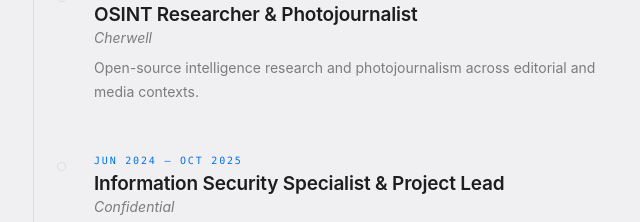
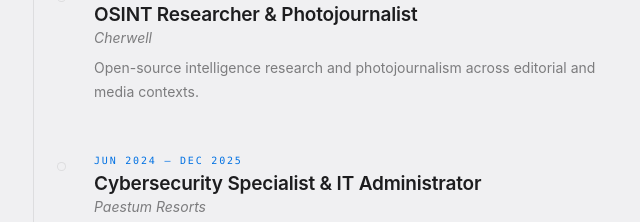
Before and after one commit to ELC1657/Websiteportfolio, a plain HTML site: page index.html in a window 1280 px wide. Shown: the part 5413-5635 px from the top of the page, without its empty margins (139-779 px from the left). Drawn offline with Linux system fonts and the light colour scheme.

Commit message:
Update Paestum Resorts role, title and dates

```diff
--- a/index.html
+++ b/index.html
@@ -762,9 +762,9 @@
         <div class="tl-info">Open-source intelligence research and photojournalism across editorial and media contexts.</div>
       </div>
       <div class="tlr r d2">
-        <div class="tl-yr">Jun 2024 – Oct 2025</div>
-        <div class="tl-role">Information Security Specialist &amp; Project Lead</div>
-        <div class="tl-org">Confidential</div>
+        <div class="tl-yr">Jun 2024 – Dec 2025</div>
+        <div class="tl-role">Cybersecurity Specialist &amp; IT Administrator</div>
+        <div class="tl-org">Paestum Resorts</div>
         <div class="tl-info">Designed and deployed RAID 5 NAS for sensitive business data. Conducted security assessments of IT infrastructure, managed network deployment, and led cross-functional teams of up to 50 staff.</div>
       </div>
       <div class="tlr r d3">
```
